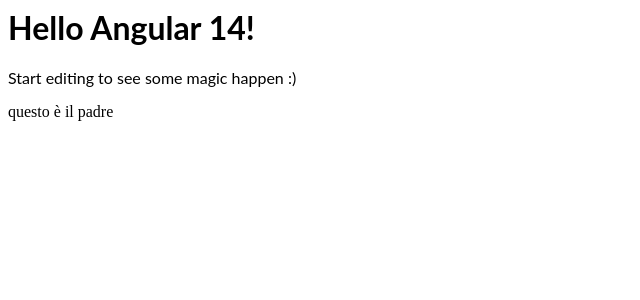
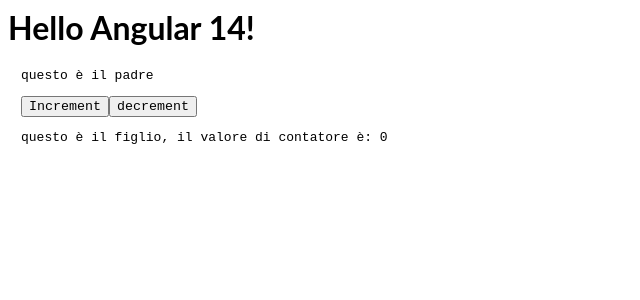
Before and after one commit to fabiofaie/appunti-angular, an Angular app: page / in a window 1280 px wide. Shown: the top 300 px of the page, without its empty margins (0-640 px from the left). Built offline with nearby package versions, Linux system fonts and the light colour scheme.

Commit message:
4 files modified

```diff
--- a/src/app/app.component.html
+++ b/src/app/app.component.html
@@ -1,4 +1,2 @@
 <hello name="{{ name }}"></hello>
-<p>Start editing to see some magic happen :)</p>
-
 <app-padre></app-padre>
--- a/src/app/figlio/figlio.component.html
+++ b/src/app/figlio/figlio.component.html
@@ -1 +1,2 @@
-<div>questo è il figlio</div>
+<div>questo è il figlio,
+il valore di contatore è: {{ count }}</div>
--- a/src/app/padre/padre.component.html
+++ b/src/app/padre/padre.component.html
@@ -1 +1,6 @@
 <div>questo è il padre</div>
+<div>
+  <button (click)="increment()">Increment</button>
+  <button (click)="decrement()">decrement</button>
+</div>
+<app-figlio></app-figlio>
--- a/src/styles.css
+++ b/src/styles.css
@@ -1 +1,8 @@
 /* Add application styles & imports to this file! */
+* {
+  font-family: monospace;
+}
+
+div {
+  margin: 1em;
+}
```
